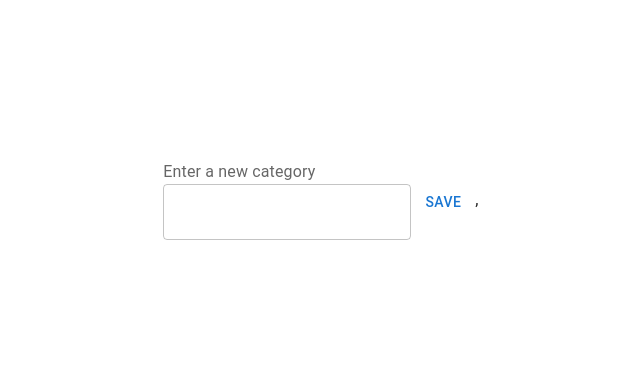
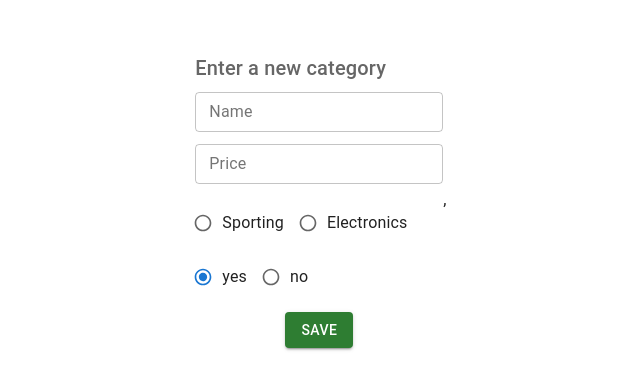
Before and after one commit to surbhiMidha703/ikea-shop, a React (Create React App) app: page /category in a window 1280 px wide. Shown: the part 200-590 px from the top of the page, without its empty margins (319-959 px from the left). Built offline with nearby package versions, Linux system fonts and the light colour scheme.

Commit message:
Added component to add new product category. Used history prop to go to hime page after saving new cat

```diff
--- a/src/App.tsx
+++ b/src/App.tsx
@@ -7,7 +7,7 @@ import CssBaseline from '@mui/material/CssBaseline'
 import { worker } from './mocks/browser'
 import TagManager from 'react-gtm-module'
 import { BrowserRouter, Route, Routes, Link } from 'react-router-dom'
-import { AddCategory } from './Products/AddCategory'
+import { AddCategory } from './Products/NewCategory/AddCategory'
 import { NotFound } from './Products/NotFound'
 import { stateReducer } from './config/stateReducer'
 import { StateContext } from './config/globalState'
--- a/src/Products/AddCategory.tsx
+++ /dev/null
@@ -1,16 +0,0 @@
-import { Typography, Grid, TextField, Button } from '@mui/material'
-
-export const AddCategory = (): JSX.Element => {
-  // save the category to an array which should be added to the list of all the sports or phone category
-  // add a function to save the category then redirect to the index page using Router.push, no need to use withRouter as this
-  // addcategory is wrapped in <Router> in index.tsx
-  return (
-    <Grid>
-      <Typography variant="body1" color="text.secondary">
-        Enter a new category
-      </Typography>
-      <TextField />
-      <Button>Save</Button>
-    </Grid>
-  )
-}
--- a/src/Products/FilterableProductTable.tsx
+++ b/src/Products/FilterableProductTable.tsx
@@ -1,6 +1,5 @@
 import { ProductTable } from './ProductTable'
 import { SearchBar } from './SearchBar'
-import Grid from '@mui/material/Grid'
 import Products from './Products.json'
 import { useState, useEffect } from 'react'
 import { IProduct } from './ProductType'
@@ -8,10 +7,18 @@ import './ProductStyles.css'
 import { makeStyles } from '@material-ui/core/styles'
 import { Link } from 'react-router-dom'
 import { useGlobalState } from '../config/globalState'
+import { Typography, Grid } from '@mui/material'
 
 const useStyles = makeStyles({
   grid: {
     minHeight: '60%'
+  },
+  addCategory: {
+    textDecoration: 'none',
+    padding: '10px',
+    '&:hover': {
+      backgroundColor: 'pink'
+    }
   }
 })
 
@@ -41,7 +48,8 @@ export const FilterableProductTable = () => {
   useEffect(() => {
     pushPageViewToDataLayer()
     ;(async () => {
-      if (prod.length === 0) {  // only call api once when the prod global state is empty
+      // only call api once when the prod global state is empty
+      if (prod.length === 0) {
         const response = await fetch('/products')
         const products = await response.json()
         dispatch({
@@ -51,6 +59,8 @@ export const FilterableProductTable = () => {
       }
     })()
   }, [])
+
+  // const addNewProductCategory = () => {}
 
   const matchSearchWordWithProducts = (searchWord: string, productParam: IProduct[]) => {
     return productParam.filter((product) => {
@@ -127,7 +137,11 @@ export const FilterableProductTable = () => {
         />
         <ProductTable products={prod} />
       </Grid>
-      <Link to="/category">Add Category</Link>
+      <Grid>
+        <Link to="/category" className={classes.addCategory}>
+          <Typography variant="overline">Add Category</Typography>
+        </Link>
+      </Grid>
     </Grid>
   )
 }
--- /dev/null
+++ b/src/Products/NewCategory/AddCategory.tsx
@@ -0,0 +1,114 @@
+import {
+  Typography,
+  Grid,
+  TextField,
+  Button,
+  FormControl,
+  RadioGroup,
+  Radio,
+  FormControlLabel
+} from '@mui/material'
+
+import { CustomTextField } from './CustomTextField'
+import { History } from 'history'
+import { FC, useState } from 'react'
+import { useNavigate } from 'react-router-dom'
+
+type Values = {
+  productName: string
+  productPrice: string
+  productType: string
+  productStock: boolean
+}
+// export const AddCategory: FC<IAddCategory> = ({history}): JSX.Element => {
+export const AddCategory = (): JSX.Element => {
+  // save the category to an array which should be added to the list of all the sports or phone category
+  // add a function to save the category then redirect to the index page using Router.push, no need to use withRouter as this
+  // addcategory is wrapped in <Router> in index.tsx
+
+  const [values, setValues] = useState<Values>({
+    productName: '',
+    productPrice: '',
+    productType: '',
+    productStock: true
+  })
+  const navigate = useNavigate()
+
+  const handleChange = (event: React.ChangeEvent<HTMLInputElement>) => {
+    setValues({ ...values, [event.target.name]: event.target.value })
+  }
+
+  const handleSubmit = (event: React.FormEvent<HTMLFormElement>) => {
+    event.preventDefault()
+    console.log('hello I am called')
+    navigate('/')
+    // return history.push('/')
+    // return states here may be call a function that is defined in filterableproducttable
+    // to add the json object to the list of api response
+  }
+
+  return (
+    <form onSubmit={(e) => handleSubmit(e)}>
+      <Grid container alignItems="center" direction="column">
+        <Grid item>
+          <Grid item>
+            <Typography variant="h6" color="text.secondary">
+              Enter a new category
+            </Typography>
+          </Grid>
+
+          <Grid item>
+            <CustomTextField label={'Name'} name="productName" changeHandler={handleChange} />
+          </Grid>
+
+          <Grid item>
+            <CustomTextField label={'Price'} name="productPrice" changeHandler={handleChange} />
+          </Grid>
+          <Grid item mt={2}>
+            <FormControl>
+              <RadioGroup
+                aria-labelledby="demo-radio-buttons-group-label"
+                defaultValue="sporting"
+                name="productType"
+                value={values.productType}
+                onChange={handleChange}
+                row
+              >
+                <FormControlLabel
+                  value="sporting"
+                  control={<Radio size="small" />}
+                  label="Sporting"
+                />
+                <FormControlLabel
+                  value="electronics"
+                  control={<Radio size="small" />}
+                  label="Electronics"
+                />
+              </RadioGroup>
+            </FormControl>
+          </Grid>
+          <Grid item mt={2}>
+            <FormControl>
+              <RadioGroup
+                aria-labelledby="demo-radio-buttons-group-label"
+                defaultValue={true}
+                name="productStock"
+                value={values.productStock}
+                onChange={handleChange}
+                row
+              >
+                <FormControlLabel value={true} control={<Radio size="small" />} label="yes" />
+                <FormControlLabel value={false} control={<Radio size="small" />} label="no" />
+              </RadioGroup>
+            </FormControl>
+          </Grid>
+          <Grid item container mt={2} justifyContent="center">
+            <Button type={'submit'} variant="contained" color="success">
+              Save
+            </Button>
+          </Grid>
+        </Grid>
+      </Grid>
+    </form>
+  )
+}
--- /dev/null
+++ b/src/Products/NewCategory/CustomTextField.tsx
@@ -0,0 +1,22 @@
+import React from 'react'
+import { TextField } from '@material-ui/core'
+
+type CustomTextFieldProps = {
+  label: string
+  name: string
+  changeHandler: (event: React.ChangeEvent<HTMLInputElement>) => void
+}
+
+export const CustomTextField = (props: CustomTextFieldProps) => {
+  return (
+    <TextField
+      label={props.label}
+      name={props.name}
+      onChange={props.changeHandler}
+      variant={'outlined'} //enables special material-ui styling
+      size={'small'}
+      margin={'dense'}
+      id="outlined-helperText"
+    />
+  )
+}
```
